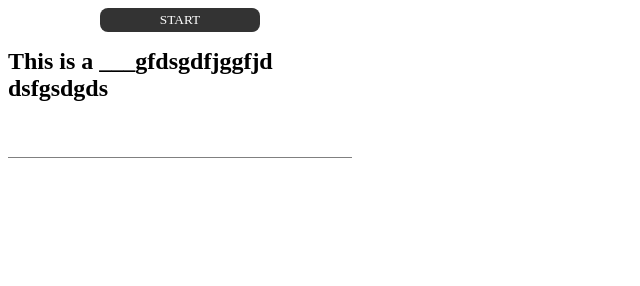
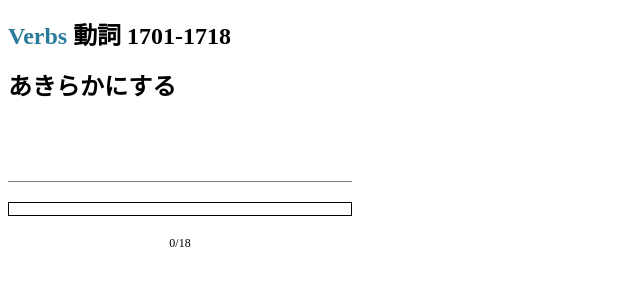
Before and after one commit to goohayami/TypingGame_test, a plain HTML site: page index.html in a window 1280 px wide. Both pictures are taken after a click on the button "START". Shown: the whole page, without its empty margins (0-640 px from the left). Drawn offline with nearby package versions, Linux system fonts and the light colour scheme.

Commit message:
verbs1701

```diff
--- a/index.html
+++ b/index.html
@@ -8,15 +8,24 @@
   </head>
 
   <body>
+    <h1><span>Verbs</span> 動詞 1701-1718</h1>
     <div id="app" class="container">
-      <button v-if="startFlg">START</button>
+      <button v-on:click="gameStart" v-if="startFlg != true">START</button>
 
-      <h1 class="question">{{ questionList[0][0]}}</h1>
+      <div v-if="startFlg == true" class="mainContainer">
+        <h1 class="question mb-20">{{ questionList[0][0]}}</h1>
+        <div class="textBoxWrapper mb-20">
+          <input class="mb-20" id="textbox" v-model="typeBox" type="text" />
+        </div>
 
-      <div class="textBoxWrapper">
-        <input id="textbox" v-model="typeBox" type="text" />
+        <div class="guageWrapper mb-20">
+          <div class="guage" v-bind:style="styleObject"></div>
+        </div>
+        <div>{{ current_counts }}/{{ this.question_length-1 }}</div>
       </div>
-      <!-- <p>{{ textForm }}</p> -->
+      <div class="ans">
+        <div class="answers"></div>
+      </div>
     </div>
   </body>
 </html>
@@ -27,36 +36,80 @@
   Vue.createApp({
     data() {
       return {
-        message: "Hello",
         textForm: "",
         typeBox: "",
         questionList: [
-          ["This is a ___gfdsgdfjggfjd  dsfgsdgds", "pen"],
-          ["___ do you like sports" + " dasd faefa gadgasdga", "baseball"],
-          ["9+5", "14"],
-          ["終わり", "1"],
+          ["あきらかにする", "clarify"],
+          ["粉々に砕く", "smash"],
+          ["悲しむ", "mourn"],
+          ["粉々にする", "shatter"],
+          ["呼ぶ", "summon"],
+          ["残る", "linger"],
+          ["嘆く", "lament"],
+          ["喜ぶ", "rejoice"],
+          ["配分する", "allocate"],
+          ["ピシャリと打つ", "slap"],
+          ["主張する。 ____that", "contend"],
+          ["誓う", "swear"],
+          ["識別する", "discern"],
+          ["悪化させる", "degrade"],
+          ["築く", "erect"],
+          ["証言する", "testify"],
+          ["駆り立てる", "spur"],
+          ["才能に恵まれる。be ____ with", "endowed"],
+          ["CLEAR!", "summon"],
         ],
-        startFlg: true,
+        startFlg: "",
+        current_counts: 0,
+        question_counts: 0,
       };
+    },
+    computed: {
+      styleObject: function () {
+        width = (100 / (this.question_length - 1)) * this.current_counts + "%";
+        if (this.current_counts == this.question_length - 1) {
+          color = "#03a9f4";
+        } else {
+          color = "tomato";
+        }
+        return {
+          width: width,
+          "background-color": color,
+        };
+      },
+    },
+    methods: {
+      gameStart() {
+        this.startFlg = true;
+        this.$nextTick(function () {
+          document.getElementById("textbox").focus();
+        });
+      },
+    },
+    mounted: function () {
+      this.question_length = this.questionList.length;
+      console.log(this.question_length);
     },
     watch: {
       typeBox: function () {
         const a = document.getElementById("textbox");
-        console.log(this.questionList[0][1]);
-        console.log(a.value);
+        const div = document.querySelector(".answers");
+
+        // console.log(this.questionList[0][1]);
+        // console.log(a.value);
         if (a.value === this.questionList[0][1]) {
-          alert("good");
+          alert(this.questionList[0][1]);
+          let addDiv = document.createElement("div");
+          addDiv.textContent = this.questionList[0][1];
+          div.appendChild(addDiv);
           this.questionList.splice(0, 1);
+          this.typeBox = "";
+          this.current_counts++;
+        } else if (a.value.length > 10 && a.valu != this.questionList[0][1]) {
+          console.log("try again");
           this.typeBox = "";
         }
       },
-      methods:{
-        start(){
-          if(startFlg != true){
-
-          }
-        }
-      }
     },
   }).mount("#app");
 </script>
@@ -66,6 +119,9 @@
     font-family: inherit;
     font-family: inherit;
     line-height: inherit;
+  }
+  span {
+    color: rgb(41, 123, 155);
   }
 
   body,
@@ -81,6 +137,8 @@
   }
 
   button {
+    height: 50px;
+    font-size: 32px;
     background-color: #333;
     color: #fff;
     padding: 4px 60px;
@@ -103,4 +161,20 @@
   .textBoxWrapper {
     border-bottom: 1px solid grey;
   }
+
+  .guage {
+    height: 12px;
+    transition: all 0.5s ease;
+  }
+  .guageWrapper {
+    border: 1px solid;
+    height: 12px;
+  }
+
+  .mb-20 {
+    margin-bottom: 20px;
+  }
+  .answers {
+    font-size: 16px;
+  }
 </style>
```
